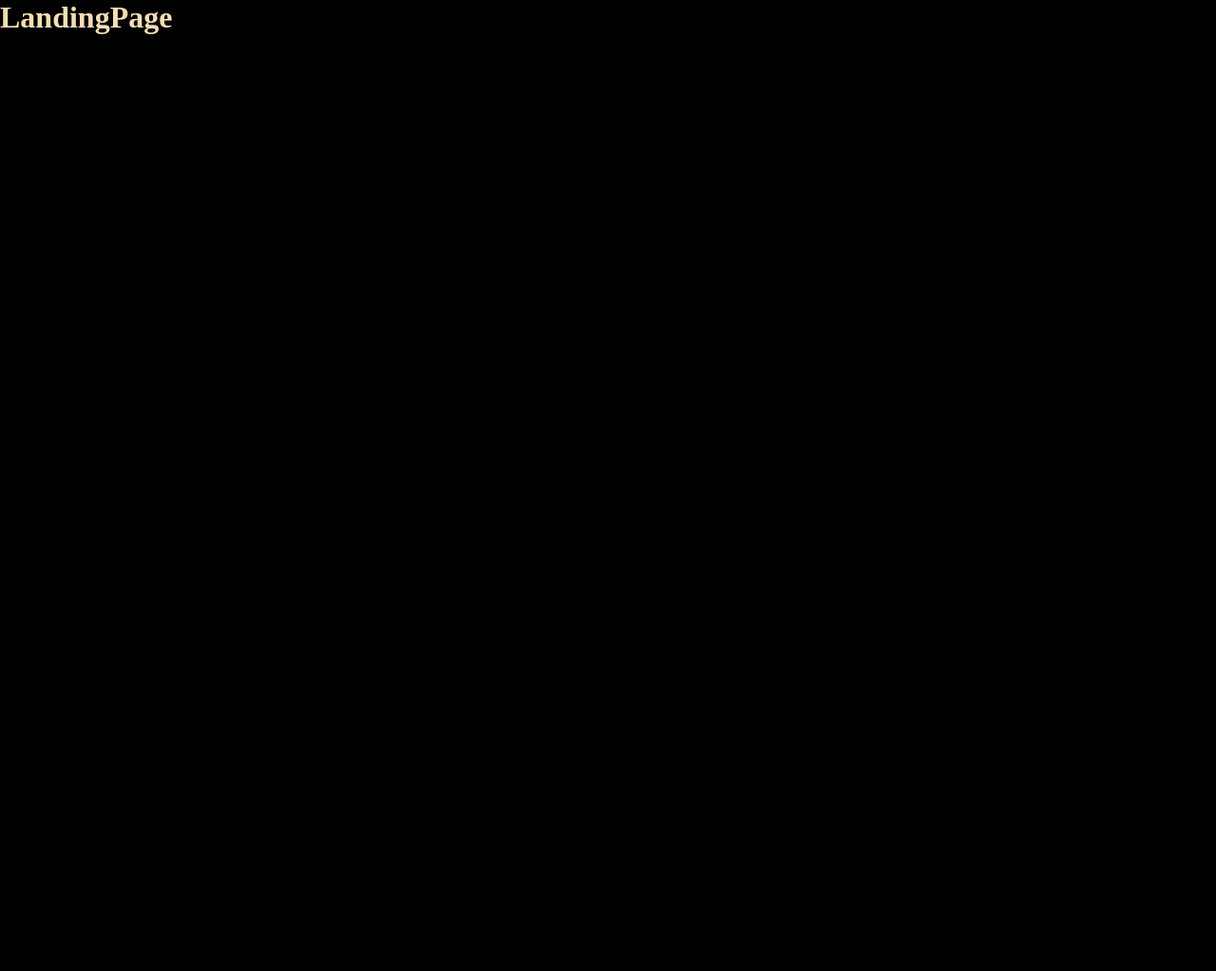
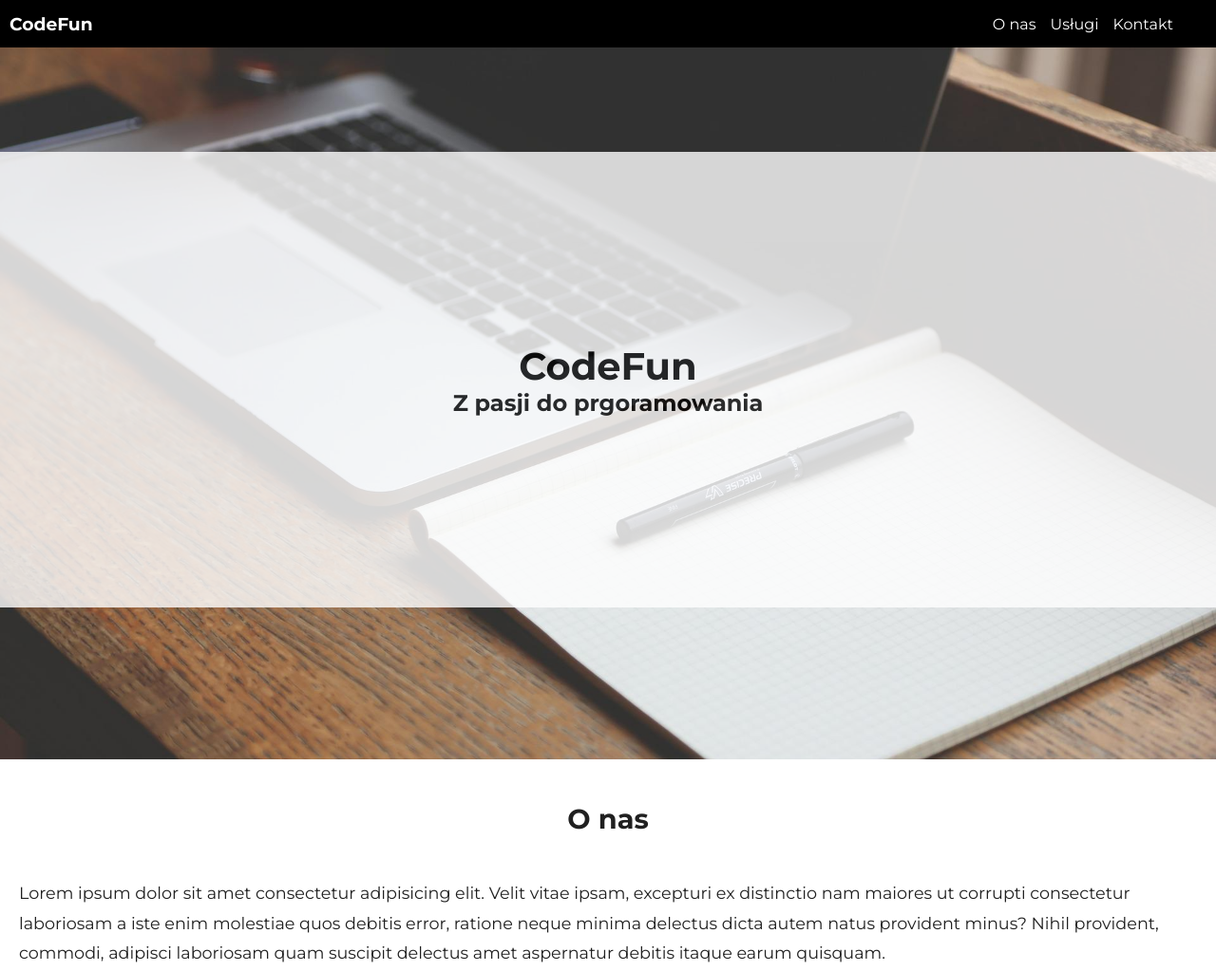
Before and after one commit to bartekszczypior/LandingPage, a plain HTML site: page index.html in a window 1280 px wide. Shown: the top 1023 px of the page at 95% size. Before the commit the page ends 800 px from the top, so only its background shows below. Drawn offline with Linux system fonts and the light colour scheme.

Commit message:
template

```diff
--- a/index.html
+++ b/index.html
@@ -1,14 +1,57 @@
 <!DOCTYPE html>
 <html lang="pl">
-<head>
-    <meta charset="UTF-8">
-    <meta http-equiv="X-UA-Compatible" content="IE=edge">
-    <meta name="viewport" content="width=device-width, initial-scale=1.0">
-    <link rel="stylesheet" href="styles.css">
+  <head>
+    <meta charset="UTF-8" />
+    <meta http-equiv="X-UA-Compatible" content="IE=edge" />
+    <meta name="viewport" content="width=device-width, initial-scale=1.0" />
+    <link rel="stylesheet" href="styles.css" />
     <title>LandingPage</title>
-</head>
-<body>
-    <h1>LandingPage</h1>
+  </head>
+  <body>
+    <div class="wrapper">
 
-</body>
+            <nav>
+                <div class="burger-wrapper">
+                   <h3>CodeFun</h3>
+                </div>
+                <ul>
+                   <a href="#about" ><li>O nas<li></a>
+
+                   <a href="#services" > <li>Usługi</li></a>
+
+                   <a href="#contact" > <li>Kontakt</li></a>
+
+                </ul>
+            </nav>
+            <div class="hero">
+                <div class="hero-text">
+                    <h1>CodeFun</h1>
+                    <h2>Z pasji do prgoramowania<h2>
+                </div>
+
+
+            </div>
+            <div class="sec" id="about">
+                <h1>O nas</h1>
+                <p>Lorem ipsum dolor sit amet consectetur adipisicing elit. Velit vitae ipsam, excepturi ex distinctio nam maiores ut corrupti consectetur laboriosam a iste enim molestiae quos debitis error, ratione neque minima delectus dicta autem natus provident minus? Nihil provident, commodi, adipisci laboriosam quam suscipit delectus amet aspernatur debitis itaque earum quisquam.</p>
+            </div>
+
+            <div class="sec" id="services">
+                <h1>Usługi</h1>
+                <p>Lorem ipsum dolor sit amet consectetur adipisicing elit. Velit vitae ipsam, excepturi ex distinctio nam maiores ut corrupti consectetur laboriosam a iste enim molestiae quos debitis error, ratione neque minima delectus dicta autem natus provident minus? Nihil provident, commodi, adipisci laboriosam quam suscipit delectus amet aspernatur debitis itaque earum quisquam.</p>
+            </div>
+
+            <div class="sec" id="contact">
+                <h1>Kontakt</h1>
+                <p>Lorem ipsum dolor sit amet consectetur adipisicing elit. Velit vitae ipsam, excepturi ex distinctio nam maiores ut corrupti consectetur laboriosam a iste enim molestiae quos debitis error, ratione neque minima delectus dicta autem natus provident minus? Nihil provident, commodi, adipisci laboriosam quam suscipit delectus amet aspernatur debitis itaque earum quisquam.</p>
+            </div>
+
+
+
+
+
+
+        </div>
+    </div>
+  </body>
 </html>
--- a/styles.css
+++ b/styles.css
@@ -1,8 +1,128 @@
+@import url('https://fonts.googleapis.com/css2?family=Montserrat:wght@300;400;700&display=swap');
 *{
    margin: 0;
    padding: 0;
+   box-sizing: border-box;
 }
+
 body{
+    font-family: 'Montserrat', sans-serif;
+}
+nav{
+    width: 100%;
+    height: 50px;
+    top: 0;
+    padding: 0 10px;
+    position:fixed;
+    background-color: rgb(0, 0, 0);
+    z-index: 1;
+    display: flex;
+    justify-content: space-between;
+
+}
+.burger-wrapper{
+    width: auto;
+    height: 50px;
+
+    color: white;
+    display: flex;
+    justify-content: center;
+    align-items: center;
+}
+nav ul{
+    list-style: none;
+    display: flex;
+    flex-direction: row;
+    color: white;
+    justify-content: space-around;
+    align-items: center;
+    margin:0 20px;
+
+}
+nav ul a{
+    text-decoration: none;
+    color: white;
+}
+nav ul a li{
+    padding: 0 15px;
+}
+.wrapper{
+    width: 100%;
+    min-height: 100vh;
     background-color: black;
-    color: wheat;
+    color: white;
 }
+.hero{
+    width: 100%;
+    height: 100vh;
+
+    background-image: url('hero.jpg');
+    background-position: center;
+    background-size: cover;
+   display: flex;
+   flex-direction: column;
+   align-items: flex-start;
+   justify-content: center;
+   color: black;
+
+}
+.hero h1{
+    font-size: 2.5em;
+}
+.sec{
+    width: 100%;
+    height: 100vh;
+    padding: 0 20px;
+   background-color: white;
+
+   display: flex;
+   flex-direction: column;
+   align-items: center;
+
+}
+
+
+
+.sec h1{
+    font-size: 1.8em;
+    color: rgb(32, 32, 32);
+    margin: 45px 0;
+}
+
+.sec p{
+    font-size: 1.1em;
+    line-height: 1.8em;
+    color :rgb(32, 32, 32);
+
+}
+.hero-text{
+    width: 100vw;
+    height: 60%;
+    background-color: white;
+    color: black;
+    opacity: .8;
+    display: flex;
+    flex-direction: column;
+    justify-content: center;
+    align-items: center;
+}
+.sec input{
+    width: 260px;
+    height: 45px;
+    margin:20px 0px;
+    font-size: 1.1em;
+    padding: 3px 10px;
+    border: none;
+    border-radius: 8px;
+}
+.sec button{
+    width: 200px;
+    height: 45px;
+    margin: 20px 0px;
+    border-radius: 15px;
+    font-size: 1.1em;
+    border: none;
+    background-color: black;
+    color:wheat;
+    opacity: .8;
+}
```
Also changed, not shown: hero.jpg (added).
